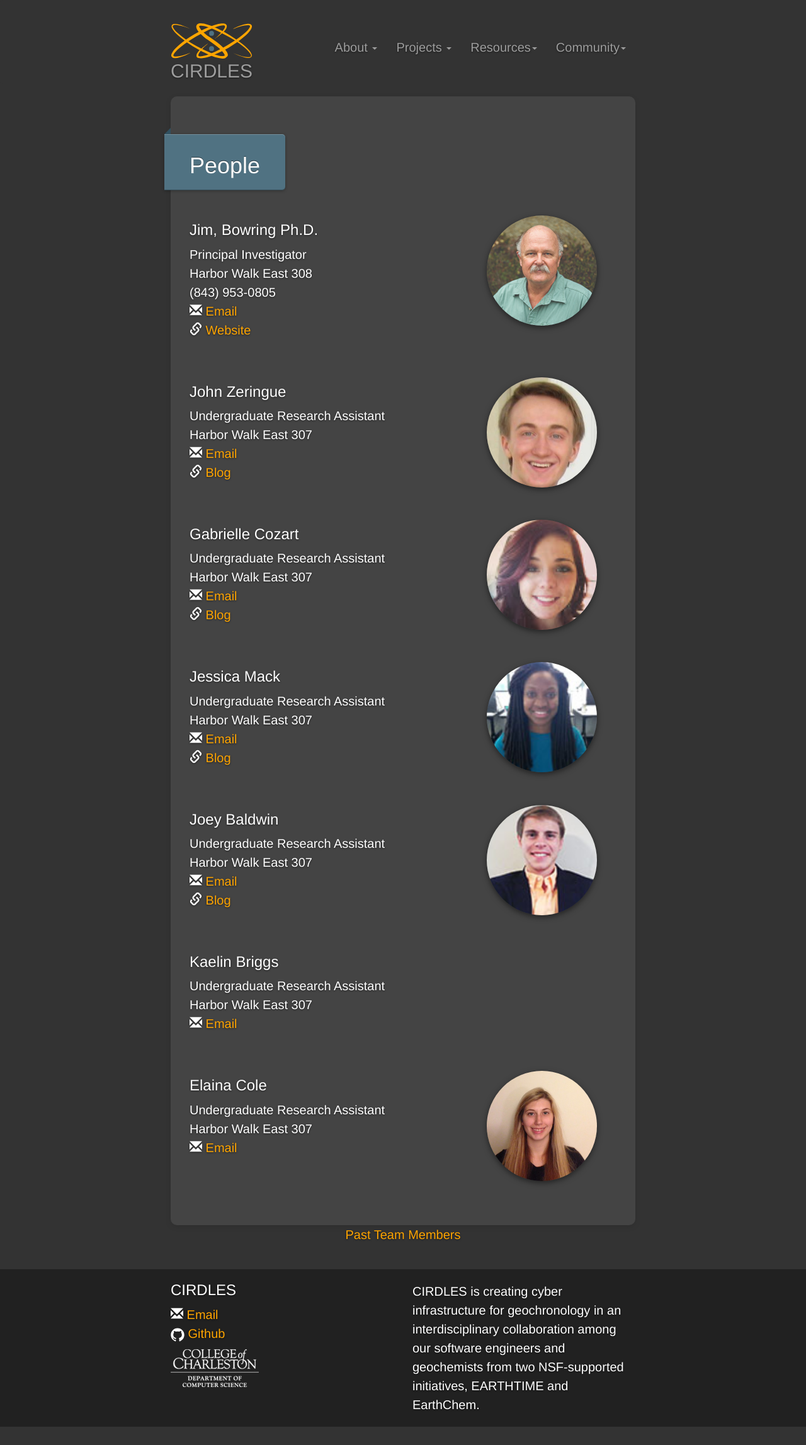
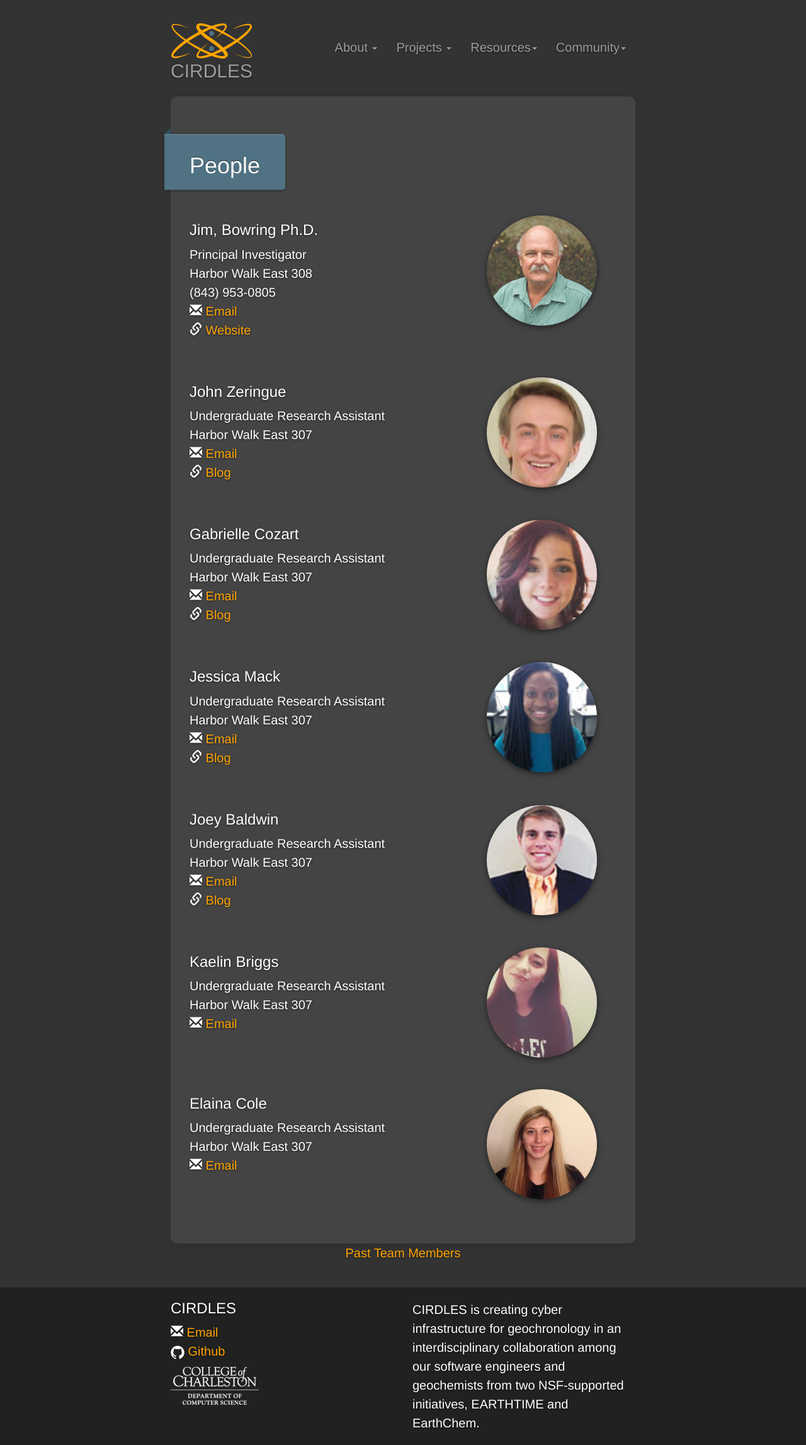
Before and after one commit to shefaliemmanuel/cirdles.github.com, a Jekyll site: the page built from about/people.html, in a window 1280 px wide. Shown: the whole page at 63% size. Built offline with Jekyll 4.4.1, drawn with Linux system fonts in a browser that asks for light colours; before the commit the page ends 2265 px from its top, so only the background shows below that.

Commit message:
Add Kaelin's photo to people.

```diff
--- a/_data/members.yml
+++ b/_data/members.yml
@@ -148,6 +148,7 @@
 - name: Kaelin Briggs
   date: 2013-01-01 00:00:00
   status: current
+  image: kaelin_briggs.jpg
   position: Undergraduate Research Assistant
   office: Harbor Walk East 307
   email: briggskp@g.cofc.edu
```
Also changed, not shown: assets/images/kaelin_briggs.jpg (added), 1 other file.
